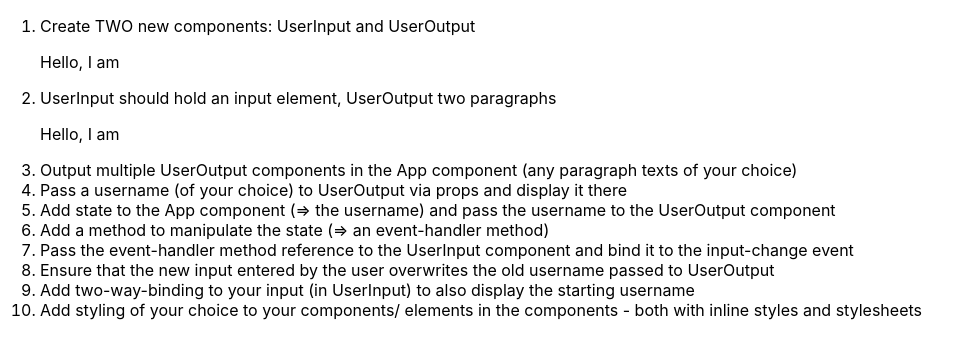
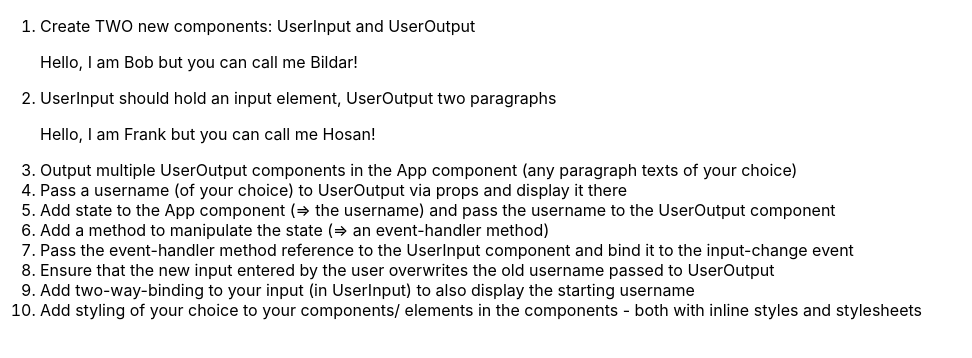
Before and after one commit to fmiusov/react-experiments, a React (Create React App) app: page / in a window 1280 px wide. Shown: the top 358 px of the page, without its empty margins (0-972 px from the left). Built offline with nearby package versions, Linux system fonts and the light colour scheme.

Commit message:
prop passin

```diff
--- a/src/experimentOne/components/UserOutput.js
+++ b/src/experimentOne/components/UserOutput.js
@@ -1,9 +1,9 @@
 import React from 'react';
 
-const userOutput = () => {
+const userOutput = (props) => {
     return <>
     <p>
-        Hello, I am
+        Hello, I am {props.name} but you can call me {props.nickname}!
     </p>
     <p>
 
--- a/src/experimentOne/stateExperiment.js
+++ b/src/experimentOne/stateExperiment.js
@@ -9,9 +9,9 @@ class StateExperiment extends Component {
       <div className="App">
         <ol>
           <li>Create TWO new components: UserInput and UserOutput</li>
-          <UserOutput/>
+          <UserOutput name="Bob" nickname="Bildar" />
           <li>UserInput should hold an input element, UserOutput two paragraphs</li>
-          <UserOutput/>
+          <UserOutput name="Frank" nickname="Hosan"/>
           <li>Output multiple UserOutput components in the App component (any paragraph texts of your choice)</li>
           <li>Pass a username (of your choice) to UserOutput via props and display it there</li>
           <li>Add state to the App component (=&gt; the username) and pass the username to the UserOutput component</li>
```
